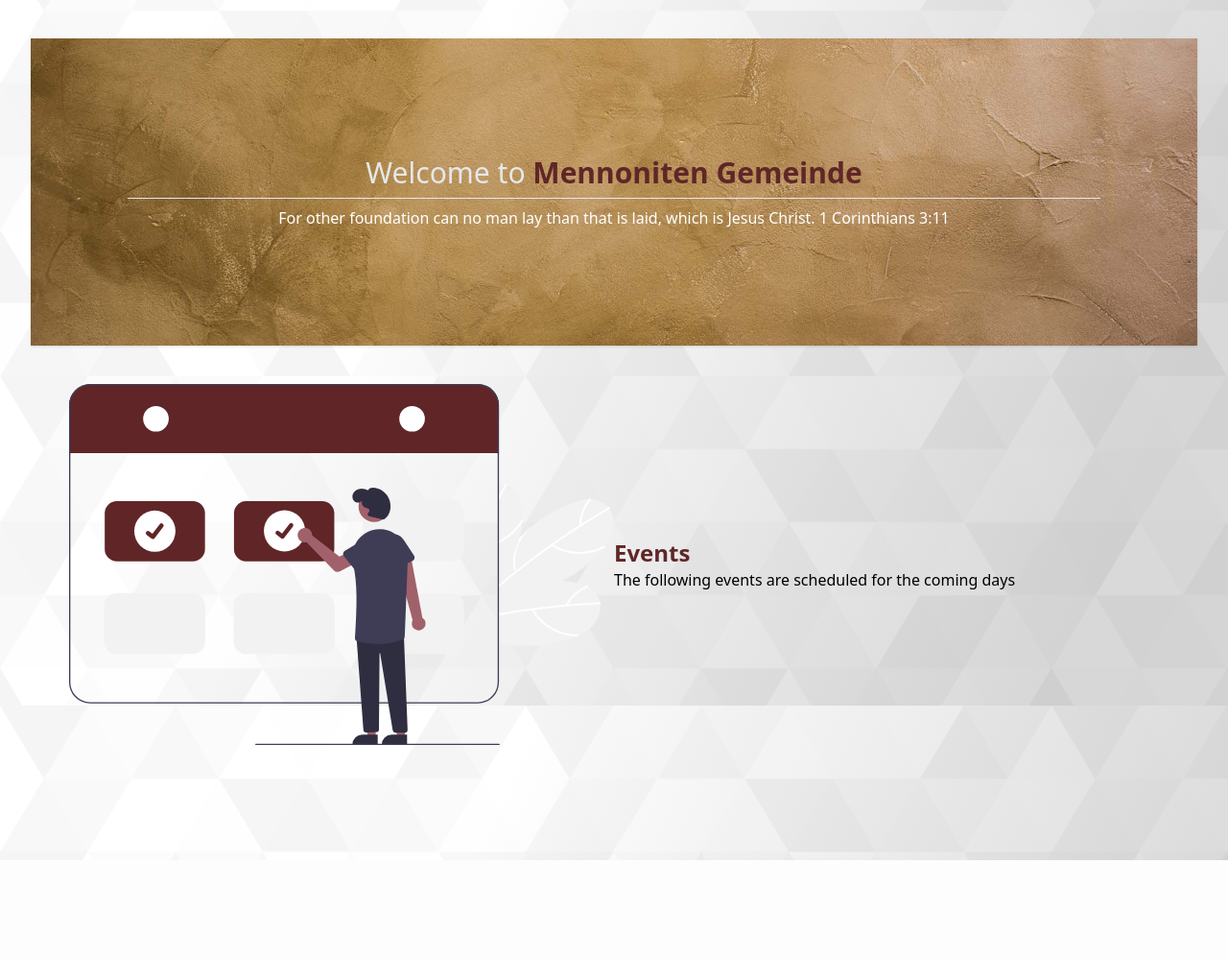
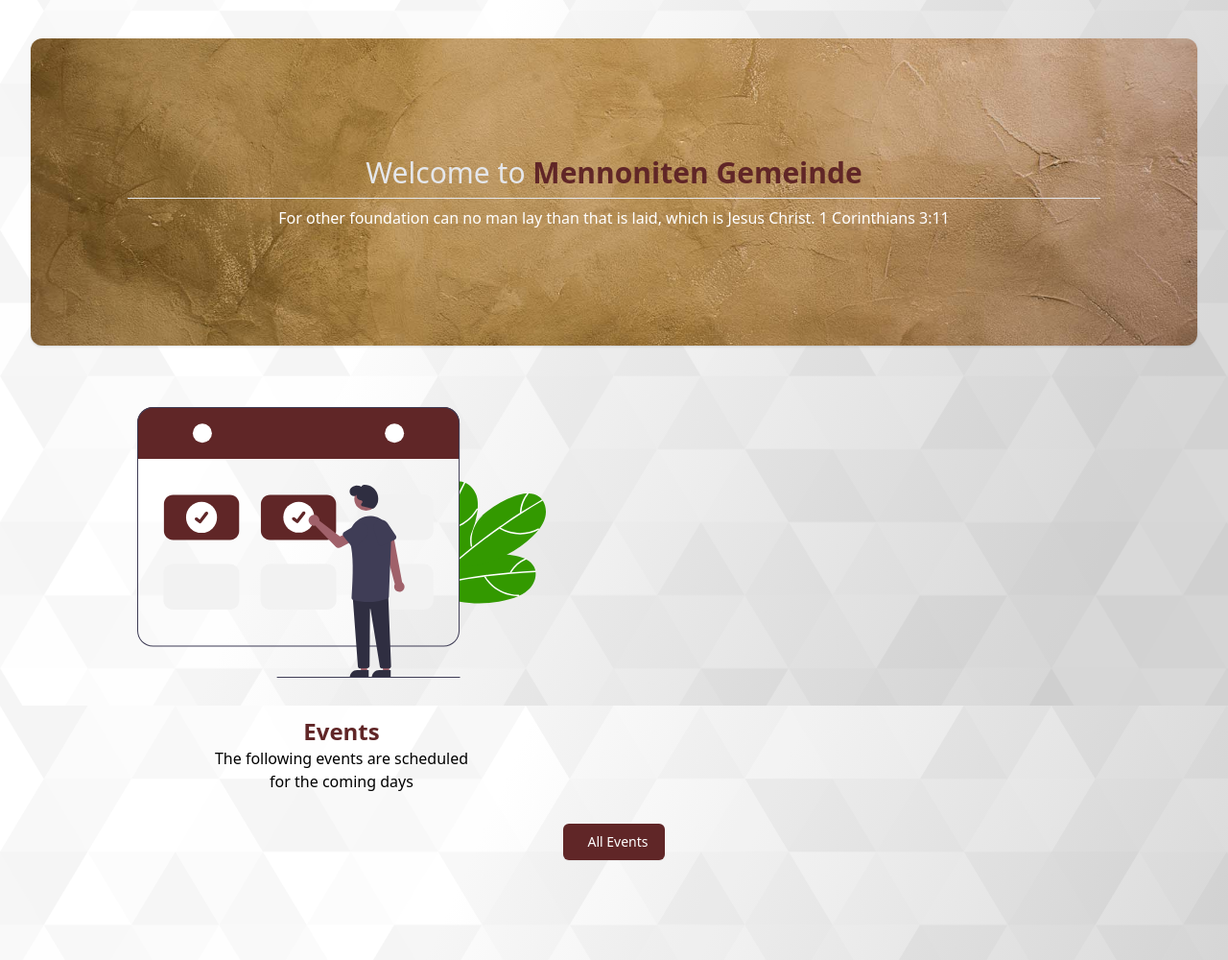
Before and after one commit to mennonitengemeinde/church_site, a Django app: page / in a window 1280 px wide. Shown: the part 65-1065 px from the top of the page at 96% size. Before the commit the page ends 961 px from the top, so only its background shows below. Run offline with Django 3.2, Linux system fonts and the light colour scheme; data that the repository does not hold is empty; style sheets or scripts are compiled from the project's sources; some libraries are stand-ins or nearby versions.

Commit message:
finished layout for home page events

```diff
--- a/core/styles/tailwind.css
+++ b/core/styles/tailwind.css
@@ -5,3 +5,17 @@
 [x-cloak] {
   display: none;
 }
+
+@layer components {
+  .btn {
+    @apply inline-flex justify-center items-center py-2 px-4 border border-transparent rounded-md shadow-sm text-sm font-medium focus:outline-none focus:ring-2 focus:ring-offset-2 focus:ring-primary
+  }
+
+  .btn-primary {
+    @apply bg-primary text-white hover:bg-amber-900
+  }
+
+  .btn-outline-primary {
+    @apply border-2 border-primary hover:border-amber-900 hover:bg-primary hover:text-white
+  }
+}
--- a/home/templates/home/home_v2.html
+++ b/home/templates/home/home_v2.html
@@ -9,7 +9,7 @@
 {% endblock %}
 
 {% block content %}
-    <div class="bg-hero-background flex flex-col items-center justify-center py-14 min-h-[20rem] bg-cover bg-no-repeat bg-center shadow">
+    <div class="bg-hero-background flex flex-col items-center justify-center py-14 min-h-[20rem] bg-cover bg-no-repeat bg-center shadow rounded-b-2xl sm:rounded-xl">
         <h1 class="text-3xl text-gray-200 text-center">
             Welcome to <span class="text-primary font-bold">Mennoniten Gemeinde</span>
         </h1>
@@ -18,25 +18,25 @@
             Christ. 1 Corinthians 3:11</p>
     </div>
 
-    <div class="p-10">
-        <div class="flex items-center pb-10">
-            <img class="w-6/12" src="{% static 'img/booking_re_gw4j.svg' %}" alt="Events">
-            <div class="">
+    <div class="flex flex-col pt-16 px-10 w-full items-center md:flex-row md:justify-between">
+        <div class="flex items-center pb-10 md:flex-col md:justify-center md:w-1/2 md:pb-0">
+            <img class="w-1/2 md:w-3/4" src="{% static 'img/booking_re_gw4j.svg' %}" alt="Events">
+            <div class="ml-3 md:text-center md:ml-0 md:pt-10 md:w-1/2">
                 <h2 class="text-primary text-2xl font-bold">Events</h2>
                 <p class="">The following events are scheduled for the coming days</p>
             </div>
         </div>
 
-        <div class="grid grid-cols-[auto,_1fr] items-center">
+        <div class="grid grid-cols-[auto,_1fr] w-fit md:w-1/2 items-center">
             {% for event in events %}
                 {#                <article class="flex">#}
                 {% ifchanged %}
-                        <div class="flex text-white bg-primary px-3 my-1 rounded-full self-baseline">
+                    <div class="z-0 flex text-white bg-primary px-3 my-1 rounded-full self-baseline">
                         {{ event.start.date|date:"M j" }}
                     </div>
                 {% endifchanged %}
                 {#                    <div class="col-start-2 overflow-hidden flex flex-col pt-1 pb-5 pl-7">#}
-                    <div class="col-start-2 overflow-hidden flex flex-col border-l border-primary -ml-7 mt-1 pb-5 pl-14">
+                <div class="col-start-2 overflow-hidden flex flex-col border-l border-primary -ml-9 pb-5 pl-14{% if forloop.first %} mt-2{% elif forloop.last %} pb-0{% else %} pt-2{% endif %}">
                     <p class="font-mono font-bold text-sm text-primary">{{ event.start.time }}</p>
                     <h3 class="font-bold text-primary truncate">{{ event.title }}</h3>
                     <p>{{ event.church }}</p>
@@ -45,4 +45,8 @@
             {% endfor %}
         </div>
     </div>
+
+    <div class="flex justify-center pt-8 pb-16">
+        <a href="{% url 'schedules:events-list' %}" class="btn btn-primary"><i class="fas fa-calendar mr-2"></i> All Events</a>
+    </div>
 {% endblock %}
--- a/home/views.py
+++ b/home/views.py
@@ -15,7 +15,7 @@
         context = super().get_context_data(**kwargs)
         context['page_title'] = self.page_title
         context['current_page'] = 'home'
-        context['events'] = get_events(limit=12)
+        context['events'] = get_events(limit=5)
         return context
 
     def get_initial(self):
```
Also changed, not shown: assets/img/booking_re_gw4j.svg. Lines whose indentation alone changed are shown as unchanged.
